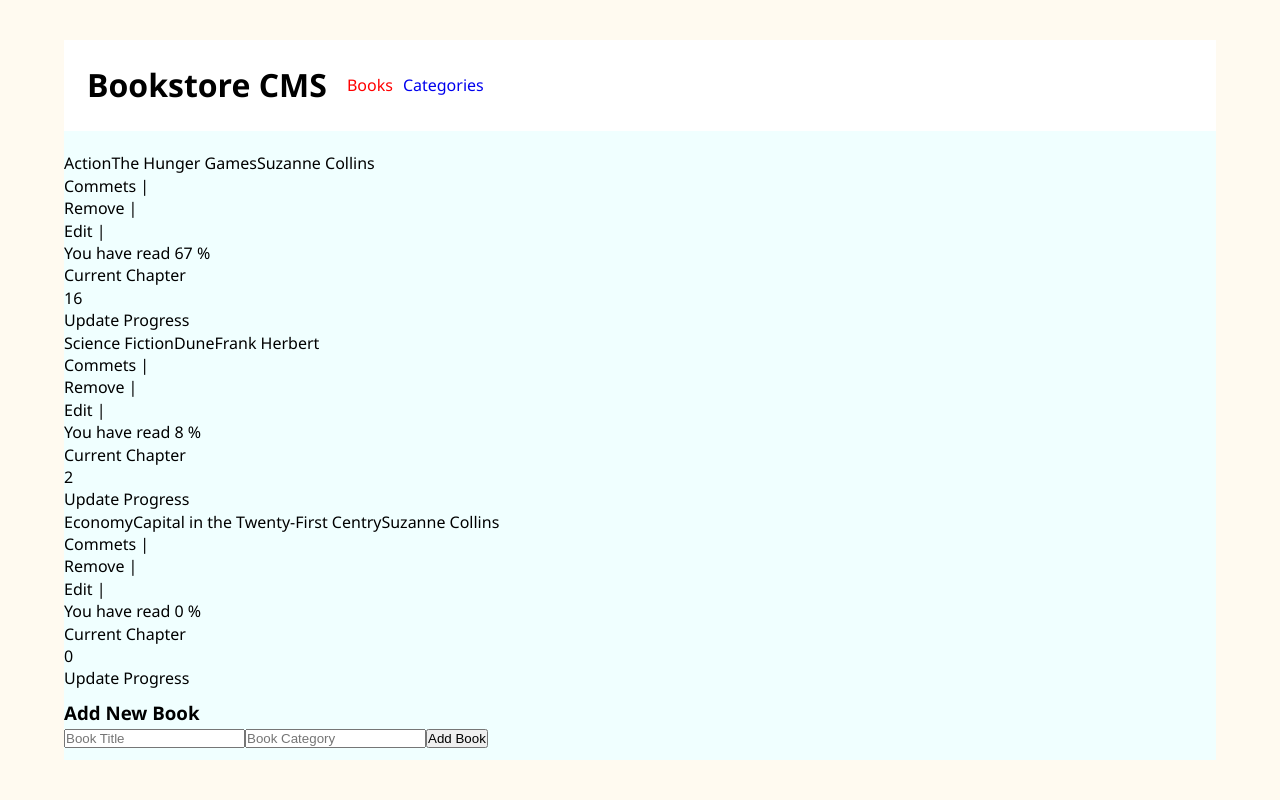
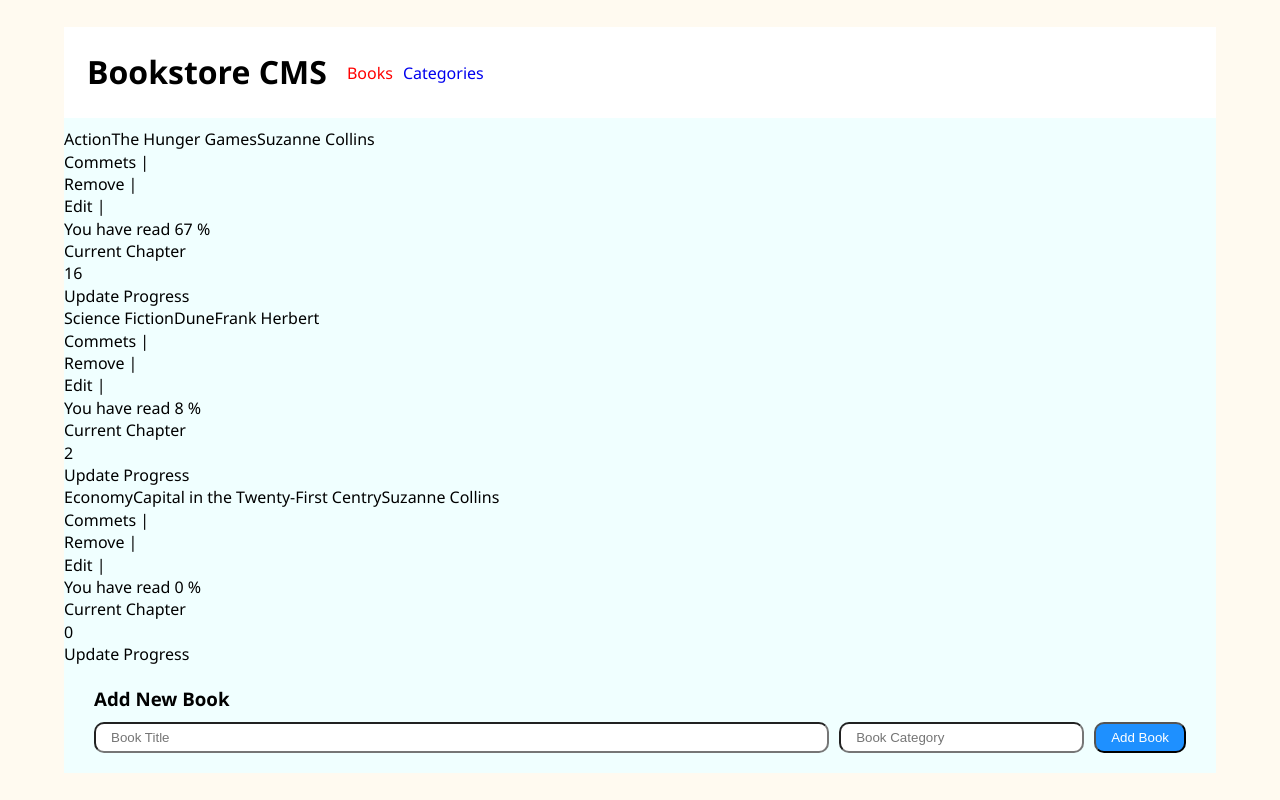
Before and after one commit to lordksix/bookstore-react-redux, a React (Create React App) app: page / in a window 1280 px wide. Built offline with nearby package versions, Linux system fonts and the light colour scheme.

Commit message:
Add form styling

```diff
--- a/src/components/Books/InputBook.jsx
+++ b/src/components/Books/InputBook.jsx
@@ -1,5 +1,6 @@
 import { useState } from 'react';
 import useBookLocalStore from 'components/lib/store';
+import styles from 'styles/InputBook.module.css';
 
 const InputBook = () => {
   const addBookItem = useBookLocalStore((state) => state.addBookItem);
@@ -26,28 +27,28 @@
   };
 
   return (
-    <div className="bookInput">
+    <div className={styles.bookInput}>
       <h3>Add New Book</h3>
-      <form onSubmit={handleSubmit} className="bookForm">
+      <form onSubmit={handleSubmit} className={styles.bookForm}>
         <input
           type="text"
           placeholder="Book Title"
           value={title}
           onChange={handleChangeTitle}
-          className="bookFormInput"
+          className={styles.bookFormInput}
         />
         <input
           type="text"
           placeholder="Book Category"
           value={category}
           onChange={handleChangeCategory}
-          className="bookFormInput"
+          className={styles.bookFormInput}
         />
-        <button type="submit" className="formBtn">
+        <button type="submit" className={styles.formBtn}>
           Add Book
         </button>
       </form>
-      <span className="formWarning">{message}</span>
+      <span className={styles.formWarning}>{message}</span>
     </div>
   );
 };
--- /dev/null
+++ b/src/styles/InputBook.module.css
@@ -0,0 +1,29 @@
+.bookInput {
+  padding: 10px 30px;
+  display: flex;
+  flex-flow: column;
+  gap: 10px;
+}
+
+.bookForm {
+  display: grid;
+  grid-template-columns: 3fr 1fr auto;
+  column-gap: 10px;
+}
+
+.bookFormInput {
+  padding: 6px 15px;
+  border-radius: 10px;
+}
+
+.formBtn {
+  padding: 6px 15px;
+  color: white;
+  background-color: dodgerblue;
+  border-radius: 10px;
+}
+
+.formWarning {
+  color: red;
+  font-weight: bolder;
+}
```
